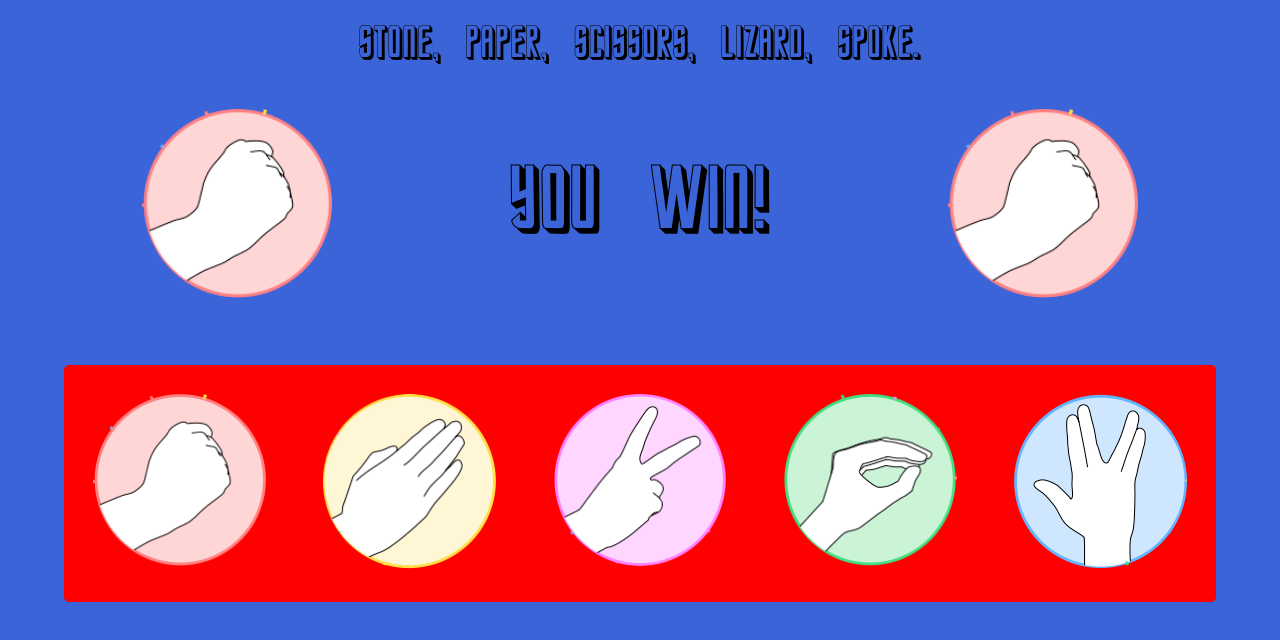
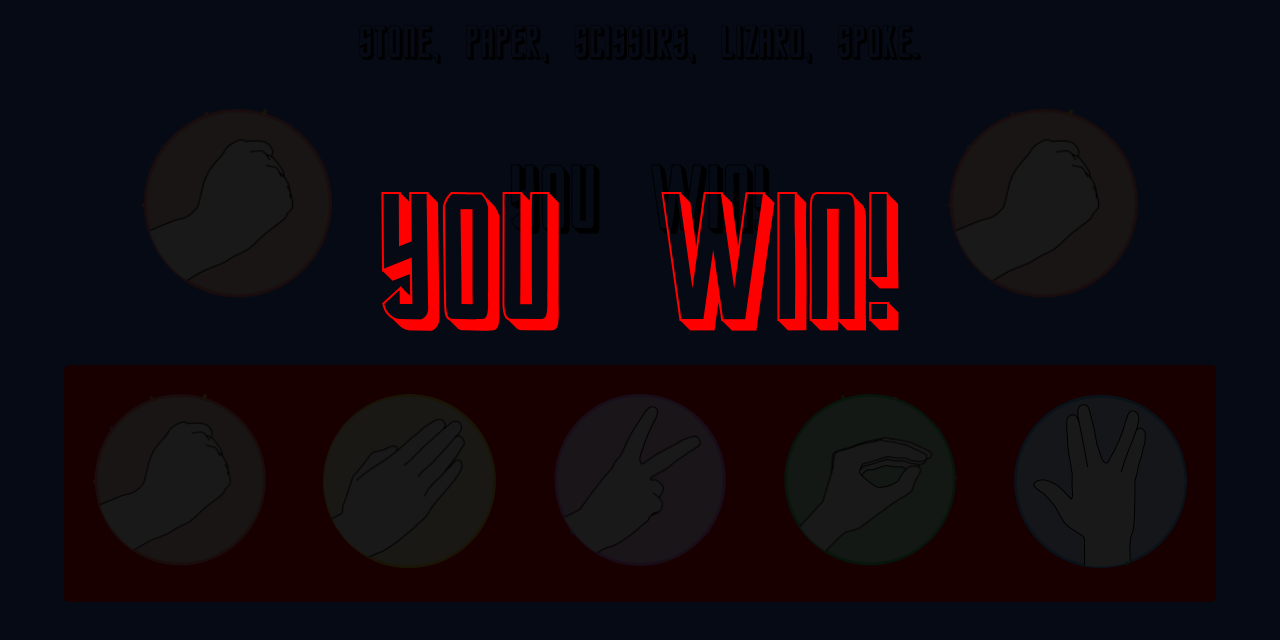
Before and after one commit to jdavidhermoso/StonePaperScissorsLizardSpock, a plain HTML site: page index.html in a window 1280 px wide. Drawn offline with Linux system fonts and the light colour scheme.

Commit message:
Making result behaviour

```diff
--- a/css/game.css
+++ b/css/game.css
@@ -106,3 +106,21 @@ p.scorer_result_text {
         margin-top: 0px;
     }
 }
+
+.result_screen {
+    position: absolute;
+    background-color: rgba(0,0,0,0.9);
+    width: 100%;
+    height: 100%;
+    max-width: 100%;
+    max-height: 100%;
+    margin: 0;
+    padding: 0;
+}
+.paco {
+    text-align: center;
+    margin-top: 10%;
+    display: block;
+    font-size: 200px;
+    color: red;
+}
--- a/index.html
+++ b/index.html
@@ -11,6 +11,11 @@
     <script type="text/javascript" src="./js/game.js"></script>
 </head>
     <body>
+        <div class="result_screen" id="result_screen">
+            <p class="paco">
+                You win!
+            </p>
+        </div>
         <div class="container">
             <header>
                 <h1>
--- a/js/game.js
+++ b/js/game.js
@@ -94,5 +94,17 @@ var game = {
     machinePlay:function(){
         play =  Math.floor( Math.random() * (4 - 0 + 1) + 0 );
         return play;
+    },
+    resultScreen:function(action) {
+        var resultScreen = document.getElementById('result_screen');
+        console.log(resultScreen);
+        if (action) {
+            //Show
+            resultScreen.style.display = 'block';
+
+        } else {
+            //Hide
+             resultScreen.style.display = 'none';
+        }
     }
 };
```
